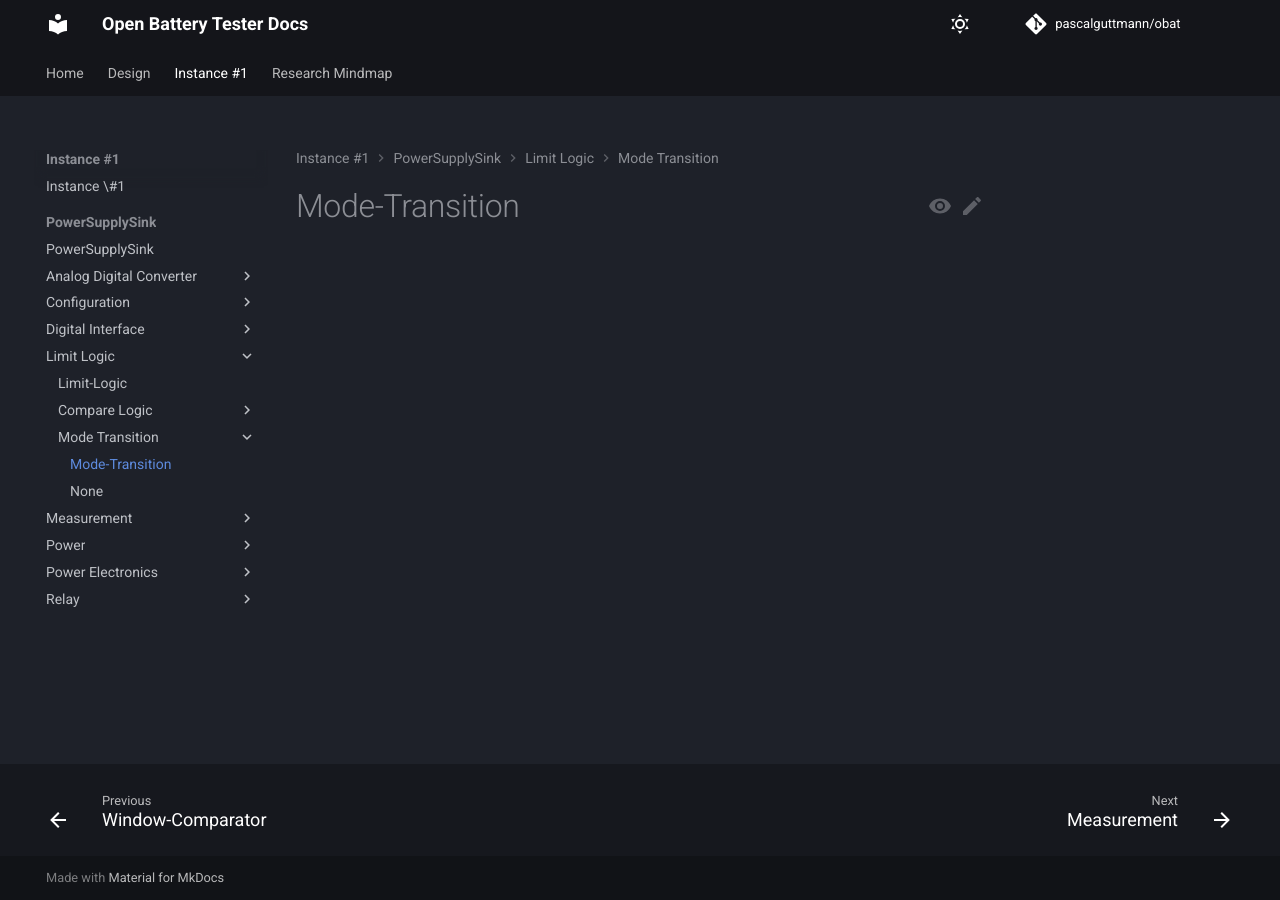
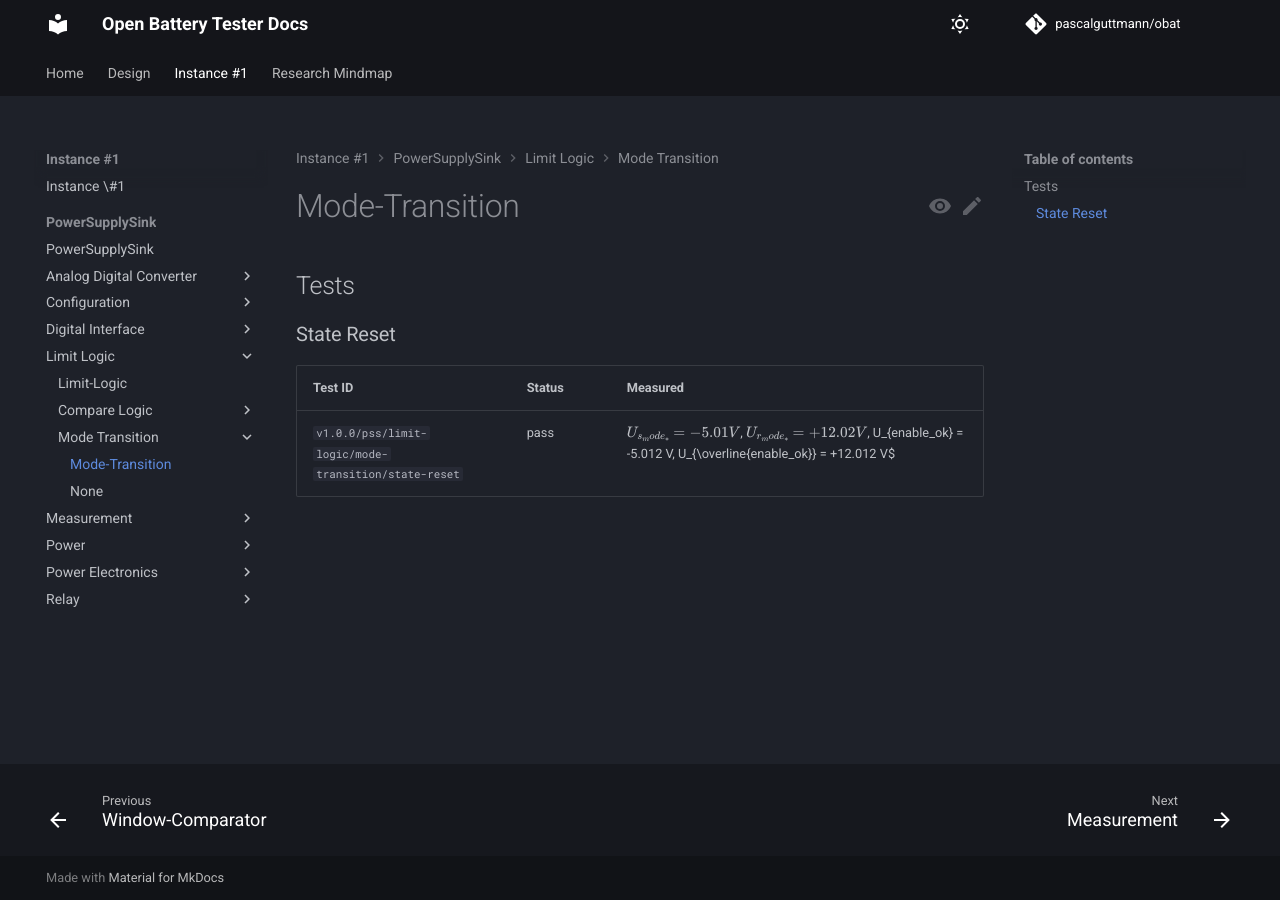
Before and after one commit to pascalguttmann/obat, an MkDocs documentation site: the page built from docs/instance_1/pss/limit-logic/mode-transition/mode-transition.md, in a window 1280 px wide. Built offline with MkDocs 1.6.1 and Material for MkDocs 9.7.7, drawn with Linux system fonts in a browser that asks for light colours; comment, search, counter and statistics services are not loaded.

Commit message:
add instance_1 mode-transition test results

```diff
--- a/docs/instance_1/pss/limit-logic/mode-transition/mode-transition.md
+++ b/docs/instance_1/pss/limit-logic/mode-transition/mode-transition.md
@@ -1 +1,9 @@
 # Mode-Transition
+
+## Tests
+
+### State Reset
+
+| Test ID | Status | Measured |
+| :------ | ------ | :------- |
+| `v1.0.0/pss/limit-logic/mode-transition/state-reset` | pass | $U_{s_mode_*} = -5.01 V$, $U_{r_mode_*} = +12.02 V$, U_{enable_ok} = -5.012 V, U_{\overline{enable_ok}} = +12.012 V$ |
```
